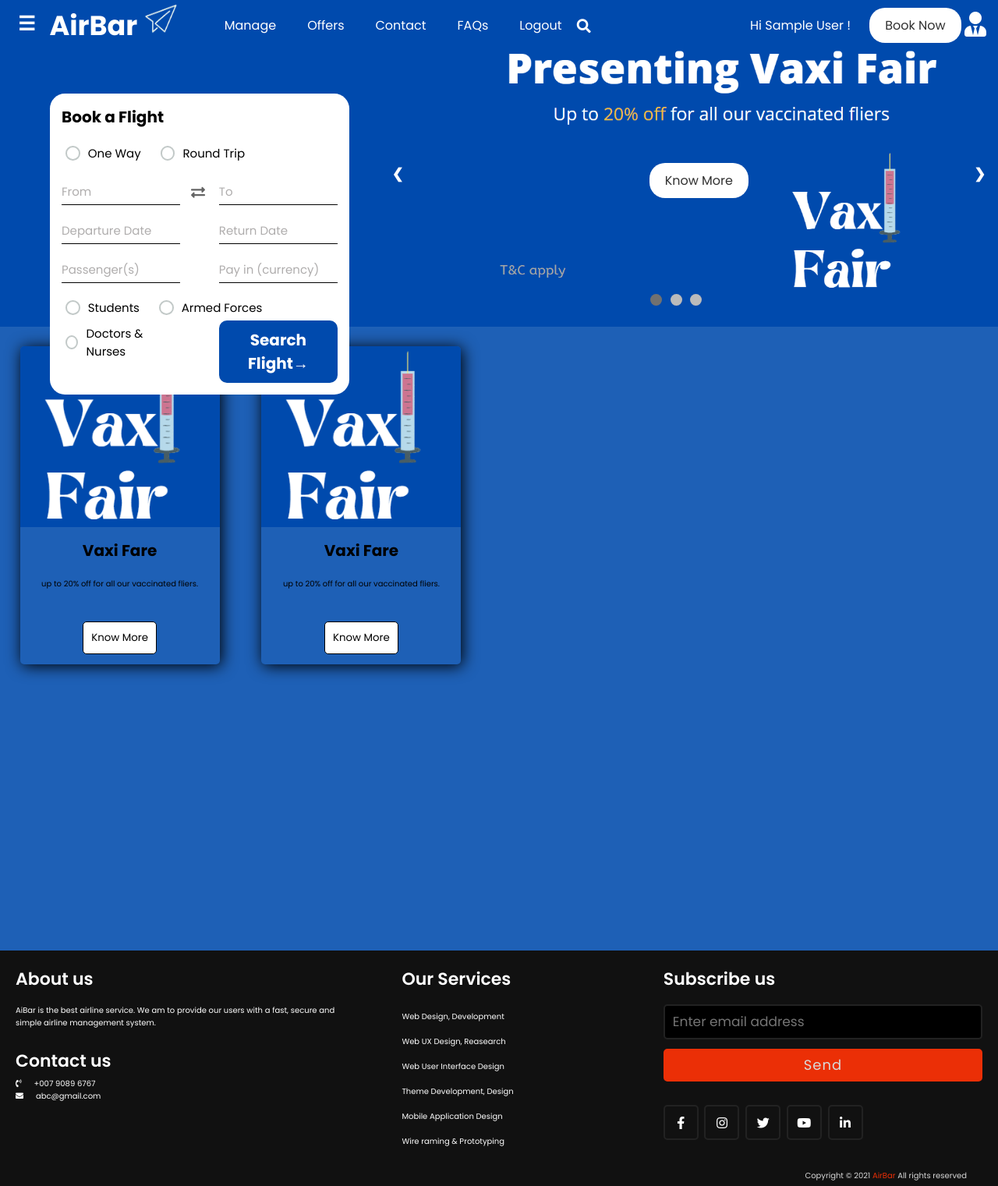
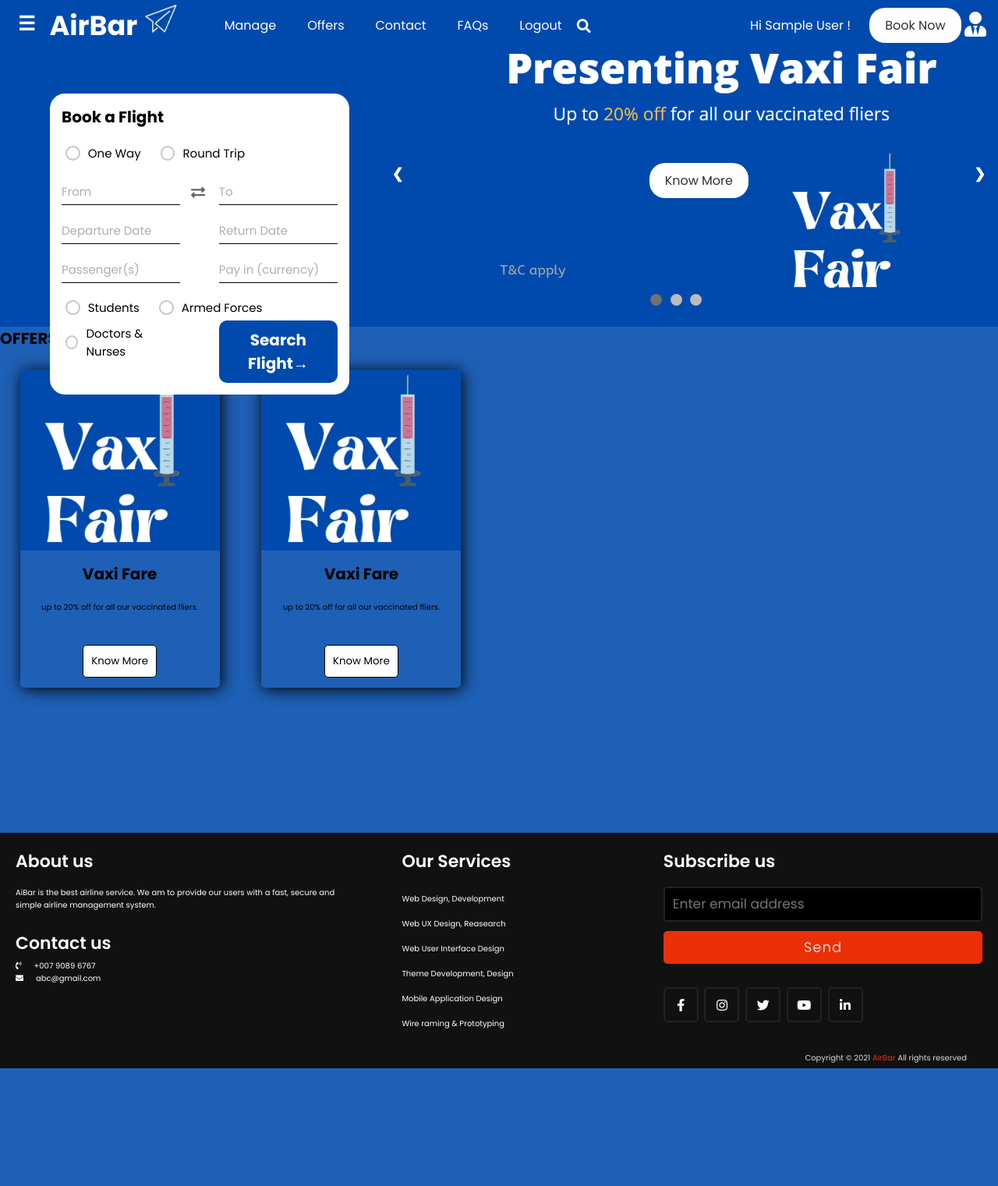
Before and after one commit to Srishtikumari2002/AirBar, a PHP site: page / in a window 1280 px wide. Shown: the whole page at 78% size. After the commit the page ends 1370 px from the top, so only its background shows below. Run offline with PHP 8.4, Linux system fonts and the light colour scheme; the visitor is signed in with stand-in values (Sample User, id 1); data that the repository does not hold is empty; some libraries are stand-ins or nearby versions.

Commit message:
Updated index

```diff
--- a/index.php
+++ b/index.php
@@ -210,7 +210,10 @@
     </div>
     </form>
 
-    <main style="height: 100vh;">
+    <!-- offers  -->
+    <div class="offers">
+        <h1>OFFERS</h1>
+
         <div class="card">
 
             <div class="image">
@@ -244,8 +247,8 @@
             </div>
 
         </div>
-    </main>
 
+    <main style="height:20vh;"></main>
     <?php include("Includes/footer.php"); ?>
 
 </body>
```
Lines whose indentation alone changed are shown as unchanged.
